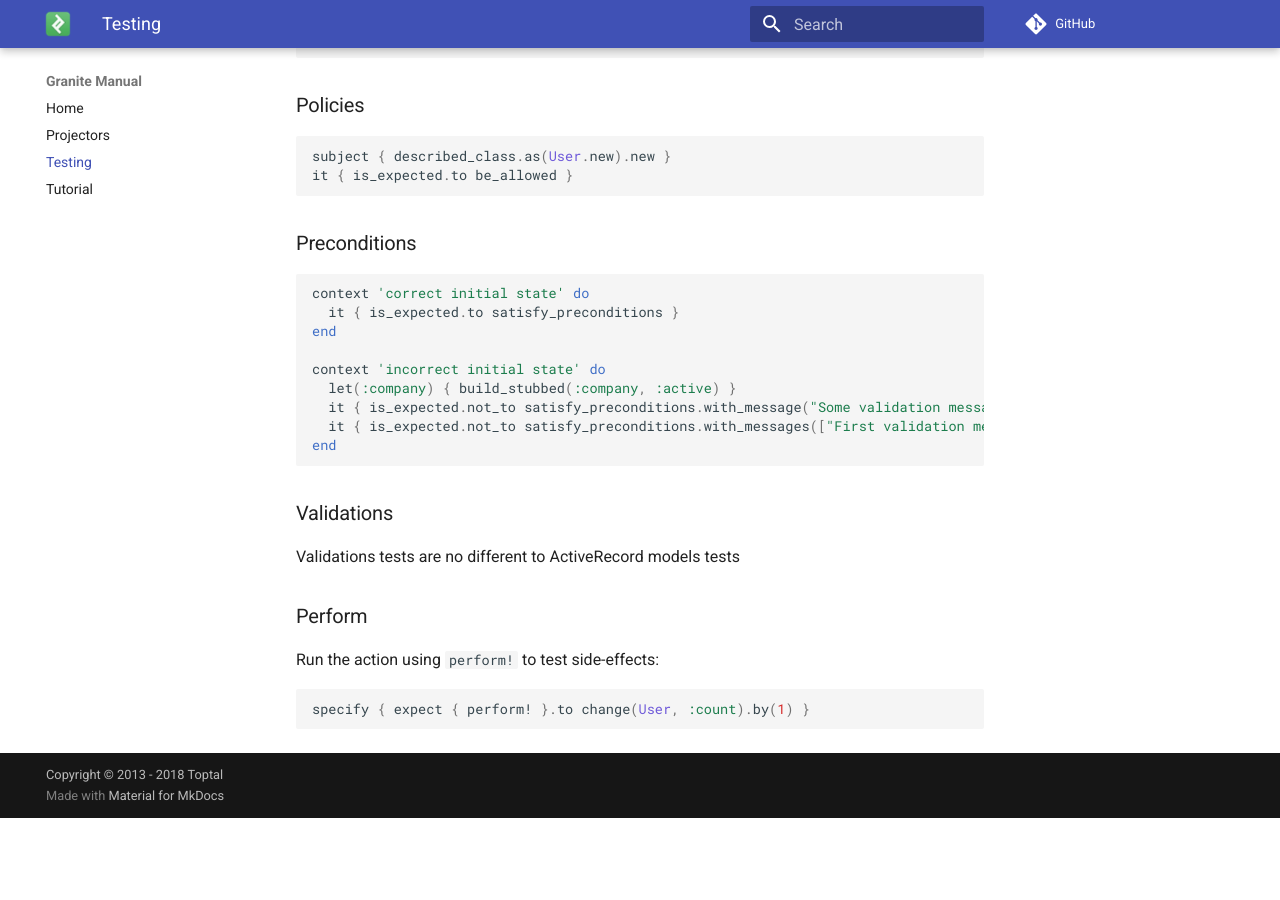
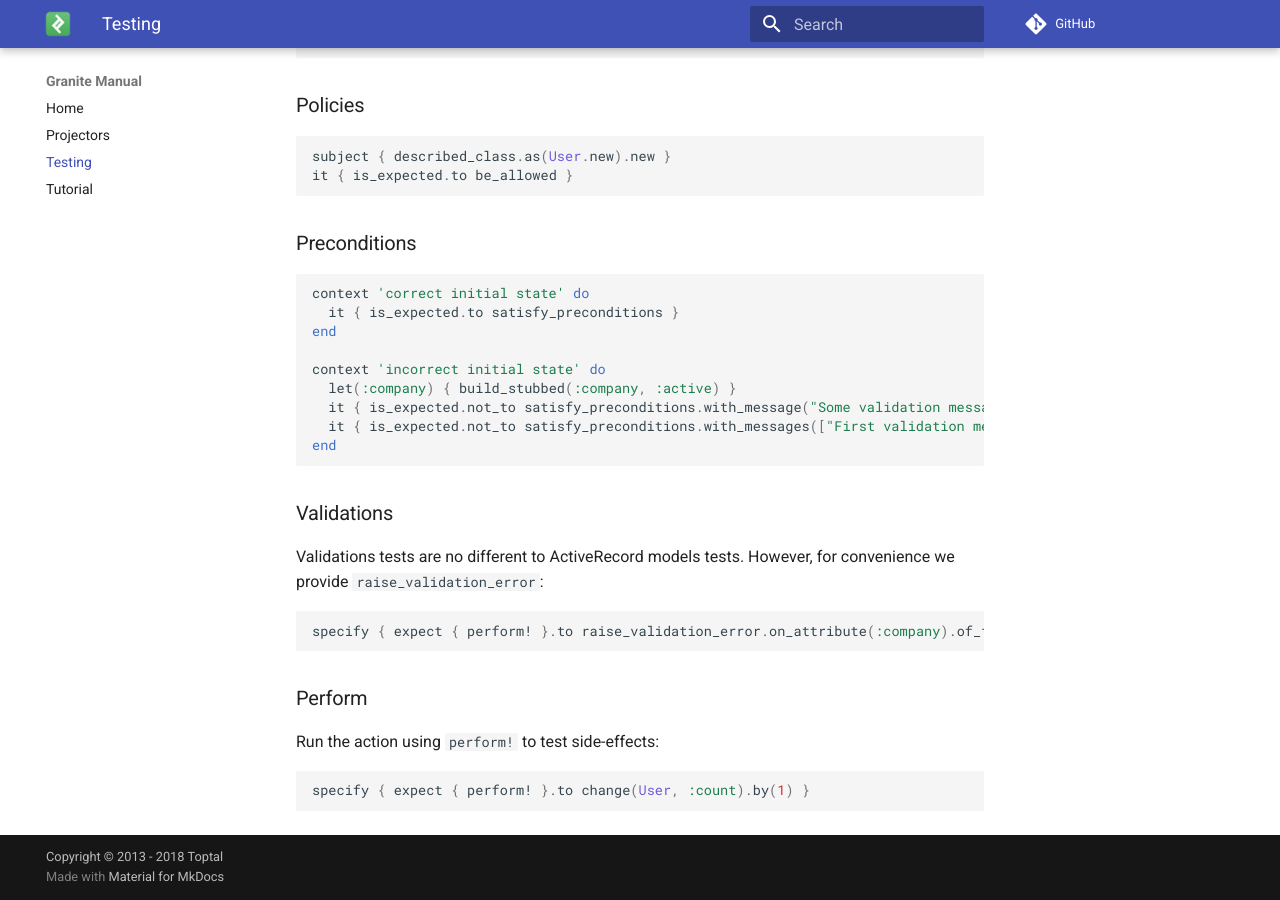
Before and after one commit to toptal/granite, an MkDocs documentation site: the page built from docs/testing.md, in a window 1280 px wide and 900 px high, scrolled down 716 px. Built offline with MkDocs 1.6.1 and Material for MkDocs 9.7.7, drawn with Linux system fonts in a browser that asks for light colours; comment, search, counter and statistics services are not loaded; old or Windows-style settings are respelled for this version of MkDocs; before the commit the page ends 1534 px from its top, so only the background shows below that.

Commit message:
Add docs for validation testing

````diff
--- a/docs/testing.md
+++ b/docs/testing.md
@@ -55,7 +55,12 @@ end
 
 <h3 id="testing-validations">Validations</h3>
 
-Validations tests are no different to ActiveRecord models tests
+Validations tests are no different to ActiveRecord models tests.
+However, for convenience we provide `raise_validation_error`:
+
+```ruby
+specify { expect { perform! }.to raise_validation_error.on_attribute(:company).of_type(:not_approved).with_message("Company needs approval") }
+```
 
 <h3 id="testing-perform">Perform</h3>
 
````
